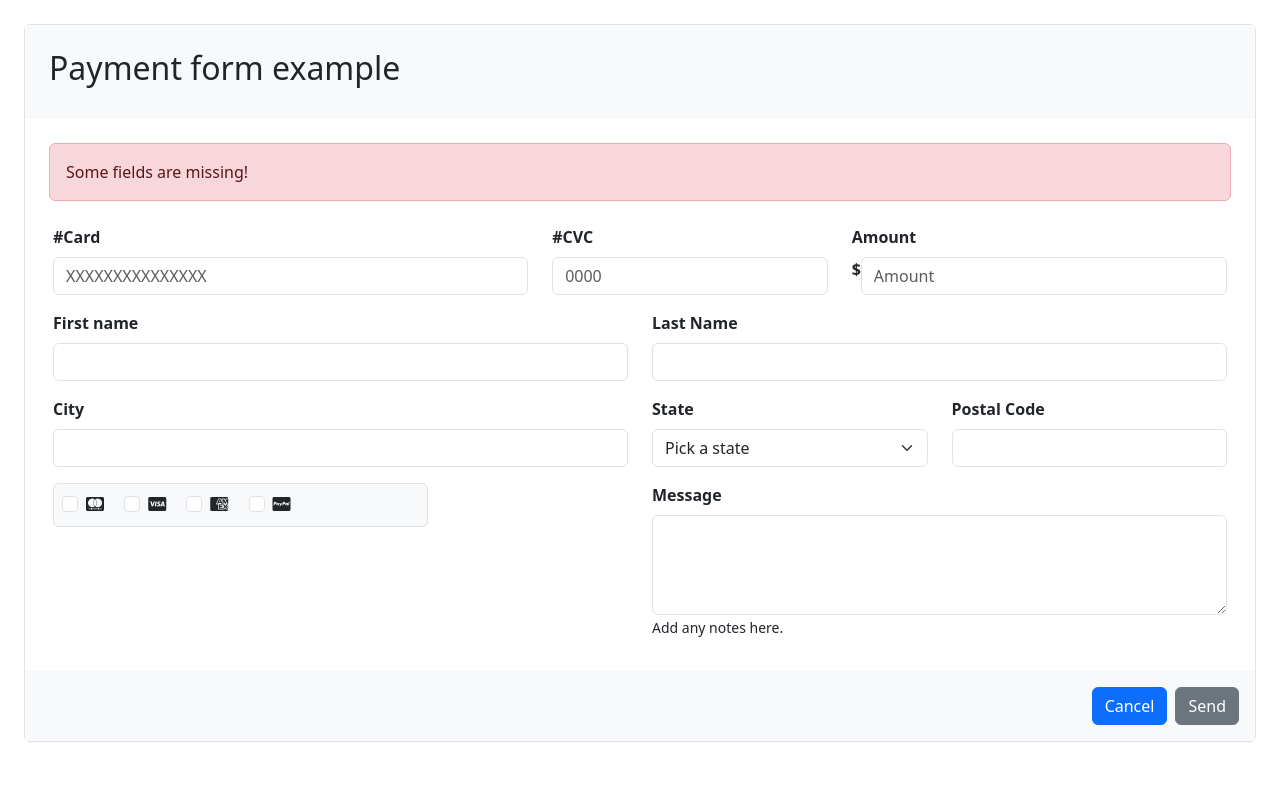
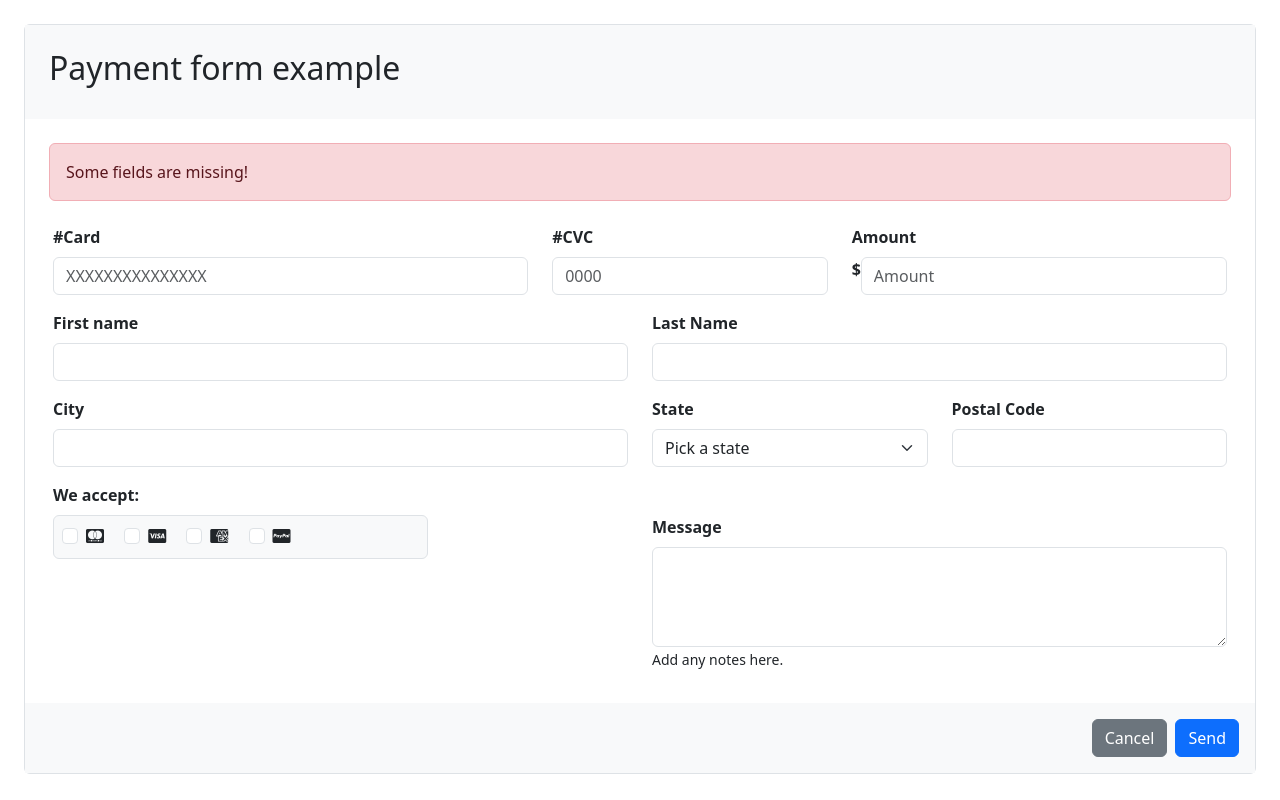
Before and after one commit to 4GeeksAcademy/JorgeCasado-HTML-forms, a plain HTML site: page index.html in a window 1280 px wide. Drawn offline with nearby package versions, Linux system fonts and the light colour scheme.

Commit message:
Finalizado

```diff
--- a/index.html
+++ b/index.html
@@ -62,6 +62,7 @@
                             <option value="1">Arizona</option>
                             <option value="2">California</option>
                             <option value="3">Florida</option>
+                            <option value="4">Wyoming</option>
                         </select>
                     </div>
                     <div class="col-3">
@@ -71,6 +72,7 @@
                     </div>
                 </div>
                 <div class="row m-3">
+                    <label for="" class="form-label fw-bold">We accept:</label>
                     <div class="col-4">
                         <div class="Container border rounded bg-light p-2">
                             <div class="form-check form-check-inline">
@@ -106,8 +108,8 @@
                     </div>
                 </div>
                 <div class="d-flex justify-content-end gap-2 bg-light p-3">
-                    <button class="btn btn-primary">Cancel</button>
-                    <button class="btn btn-secondary">Send</button>
+                    <button class="btn btn-secondary">Cancel</button>
+                    <button class="btn btn-primary">Send</button>
                 </div>
         </div>
     </div>
```
